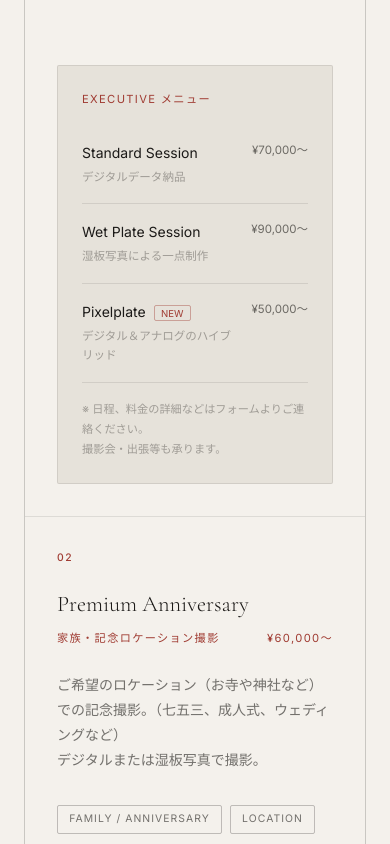
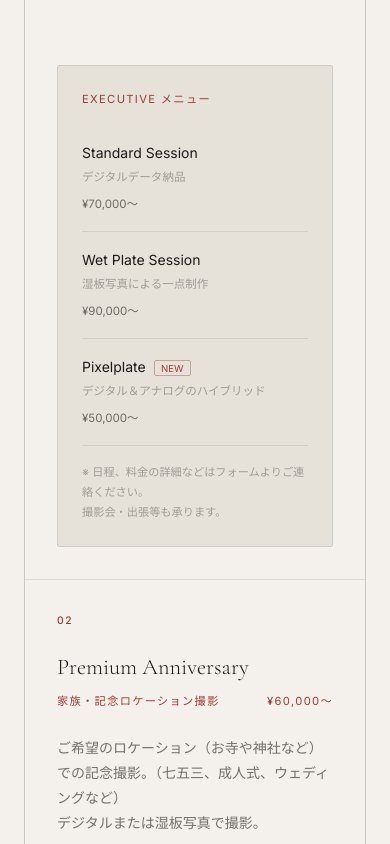
Before and after one commit to sawaganinja/yukihonda-portfolio, a React (Vite) app: page / in a window 390 px wide. Shown: the part 1480-2324 px from the top of the page. Built offline with nearby package versions, Linux system fonts and the light colour scheme.

Commit message:
Fix: Mobile responsive layout for menu-row and header transparency issue

```diff
--- a/src/index.css
+++ b/src/index.css
@@ -86,13 +86,13 @@ h1,h2,h3{font-family:var(--font-serif);font-weight:300;line-height:1.15;}
   border-bottom:1px solid transparent;
 }
 .nav.scrolled{
-  background:rgba(var(--bg-rgb,22,22,20),.82);
+  background:rgba(var(--bg-rgb,22,22,20),.96);
   backdrop-filter:blur(20px) saturate(1.4);
   -webkit-backdrop-filter:blur(20px) saturate(1.4);
   border-color:var(--border);
 }
-[data-theme="light"] .nav.scrolled{background:rgba(244,241,236,.88);}
-[data-theme="dark"]  .nav.scrolled{background:rgba(22,22,20,.88);}
+[data-theme="light"] .nav.scrolled{background:rgba(244,241,236,.96);}
+[data-theme="dark"]  .nav.scrolled{background:rgba(22,22,20,.96);}
 
 .nav__inner{
   display:flex;align-items:center;justify-content:space-between;
@@ -280,9 +280,19 @@ h1,h2,h3{font-family:var(--font-serif);font-weight:300;line-height:1.15;}
   padding:1rem 0;border-bottom:1px solid var(--border);
   display:flex;justify-content:space-between;align-items:flex-start;gap:1rem;
 }
-.menu-row__name{font-size:.875rem;margin-bottom:.2rem;}
+.menu-row__name{font-size:.875rem;margin-bottom:.2rem;word-break:keep-all;}
 .menu-row__note{font-size:.72rem;color:var(--text-muted);}
 .menu-row__price{font-size:.72rem;color:var(--text-dim);white-space:nowrap;}
+
+@media (max-width: 768px) {
+  .menu-row {
+    flex-direction: column;
+    gap: 0.5rem;
+  }
+  .menu-row__price {
+    white-space: normal;
+  }
+}
 .badge-new{
   margin-left:.5rem;font-size:.6rem;color:var(--rust-red);
   border:1px solid var(--rust-red-mid);padding:.1rem .4rem;border-radius:2px;
```
